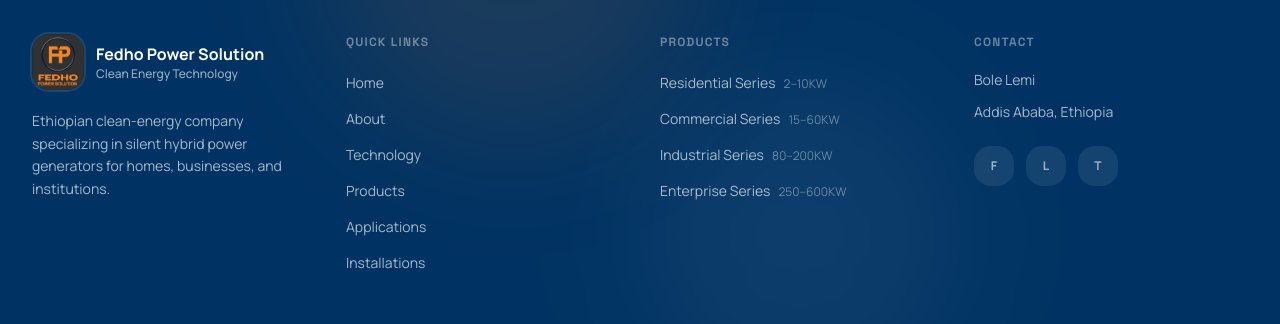
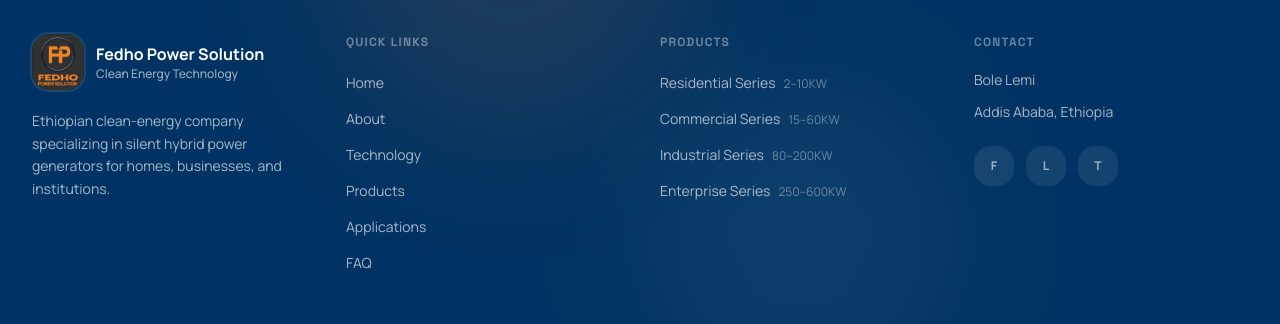
Before and after one commit to Teshome-Worku/fedho-power-solution, a Next.js app: page / in a window 1280 px wide. Shown: the part 11147-11471 px from the top of the page. Built offline with nearby package versions, Linux system fonts and the light colour scheme; no server answers.

Commit message:
feat: implement responsive footer component with CTA banner, navigation, product links, and contact information

```diff
--- a/src/components/layout/Footer.tsx
+++ b/src/components/layout/Footer.tsx
@@ -67,7 +67,7 @@ export function Footer() {
               Quick Links
             </h3>
             <ul className="space-y-3">
-              {navLinks.slice(0, 6).map((link) => (
+              {navLinks.slice(0, 5).map((link) => (
                 <li key={link.href}>
                   <Link
                     href={link.href}
@@ -77,6 +77,14 @@ export function Footer() {
                   </Link>
                 </li>
               ))}
+              <li>
+                <Link
+                  href="/faq"
+                  className="text-sm text-white/65 transition-colors hover:text-white"
+                >
+                  FAQ
+                </Link>
+              </li>
             </ul>
           </div>
 
```
